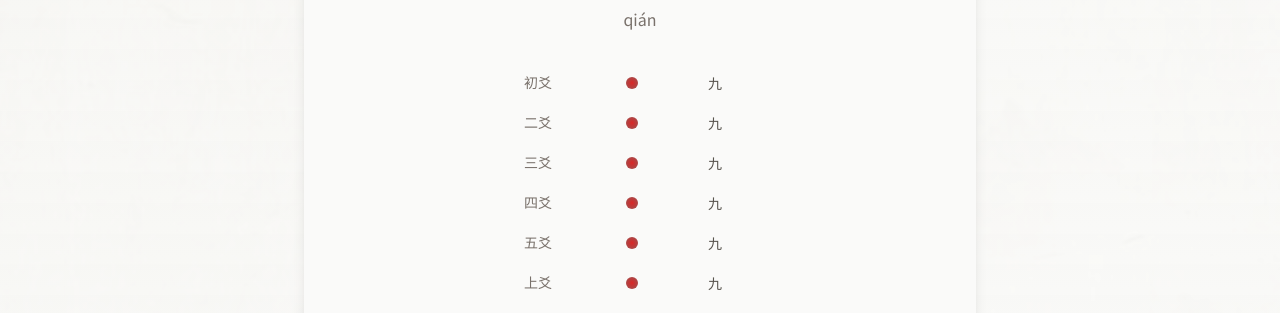
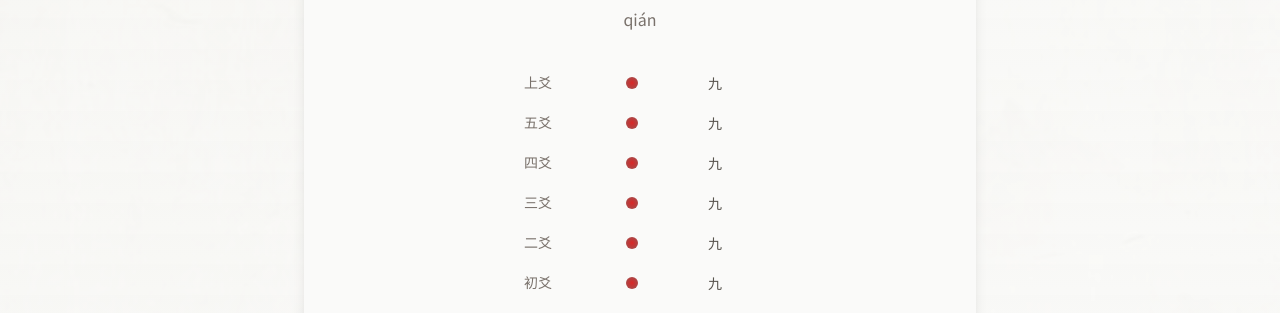
Before and after one commit to JackZhang333/zhouyi, a Next.js app: page /share/qian in a window 1280 px wide. Shown: the part 274-587 px from the top of the page. Built offline with nearby package versions, Linux system fonts and the light colour scheme; no server answers; a web font is replaced by a local one.

Commit message:
fix build

```diff
--- a/components/divination/YaoInkAnimation.tsx
+++ b/components/divination/YaoInkAnimation.tsx
@@ -177,8 +177,8 @@ export function HexagramDisplay({
       {" "}
       {/* 从下到上显示，但数组是从上到下 */}
       {lines.map((line, index) => {
-        // index 0 是上爻，index 5 是初爻
-        const position = 6 - index;
+        // index 0 是初爻，index 5 是上爻
+        const position = index + 1;
         const isRevealed = index < revealedCount;
         const isChanging = showChanging && (line === 6 || line === 9);
 
--- a/next.config.ts
+++ b/next.config.ts
@@ -2,7 +2,6 @@ import type { NextConfig } from "next";
 
 const nextConfig: NextConfig = {
   // output: "export",
-  distDir: "dist",
   images: {
     unoptimized: true,
   },
```
Also changed, not shown: 1 other file (tests, documents, lock files or other folders).
